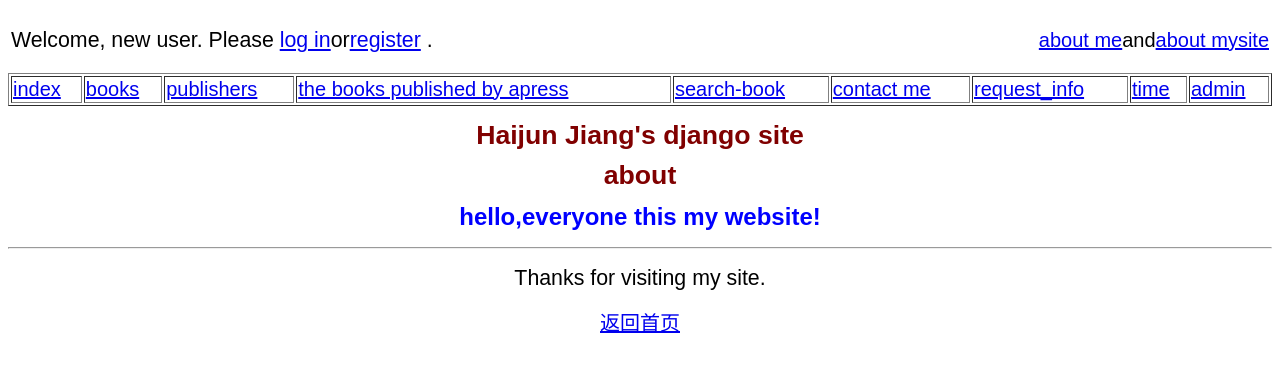
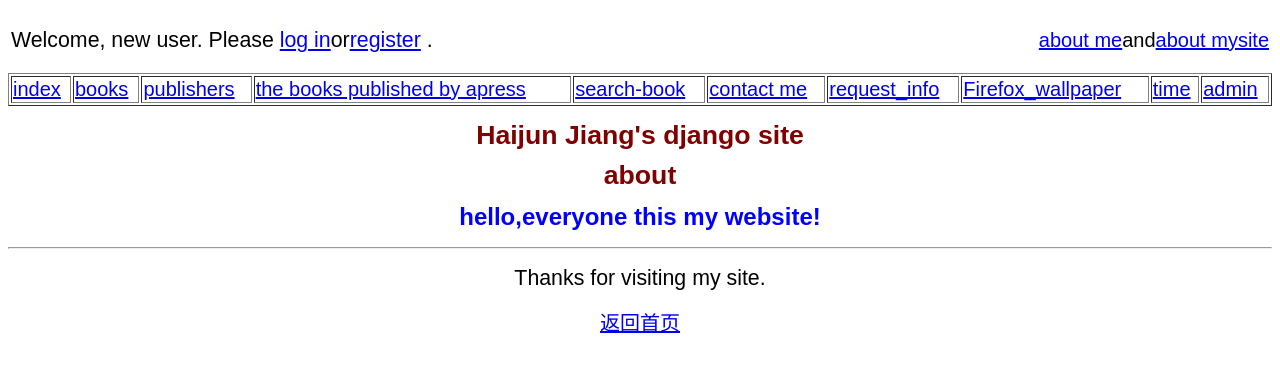
Before and after one commit to jhjguxin/jhjguxin-djangosite, a Django app: template templates/about.html in a window 1280 px wide. Shown: the top 372 px of the page. Run offline with Django 3.2, Linux system fonts and the light colour scheme; the template is opened without the code that fills it, so the values that code supplies are empty.

Commit message:
version 0.8

```diff
--- a/templates/base.html
+++ b/templates/base.html
@@ -23,6 +23,7 @@
     <td><a href="/search-form">search-book</a></td>
     <td><a href="/contact">contact me</a></td>
     <td><a href="/request_info">request_info</a></td>
+    <td><a href="/Firefox_wallpaper">Firefox_wallpaper</a></td>
     <td><a href="/time">time</a></td>
     <td><a href="/admin">admin</a></td>
 </table>
```
